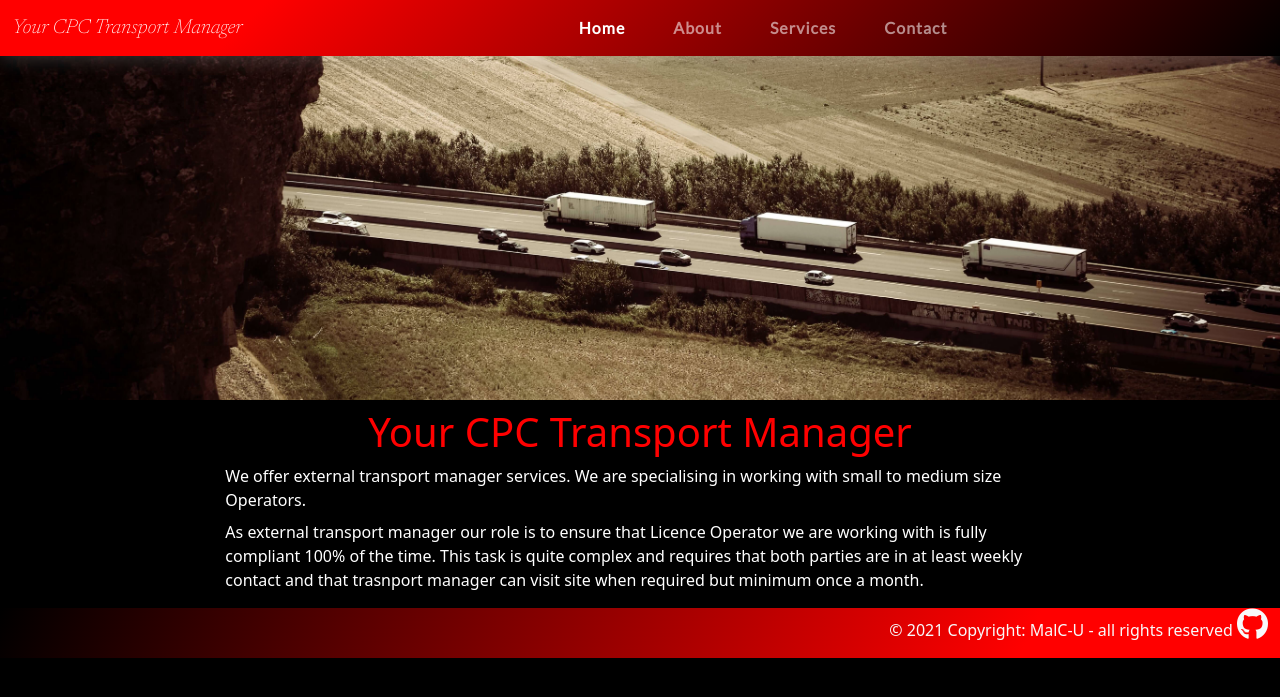
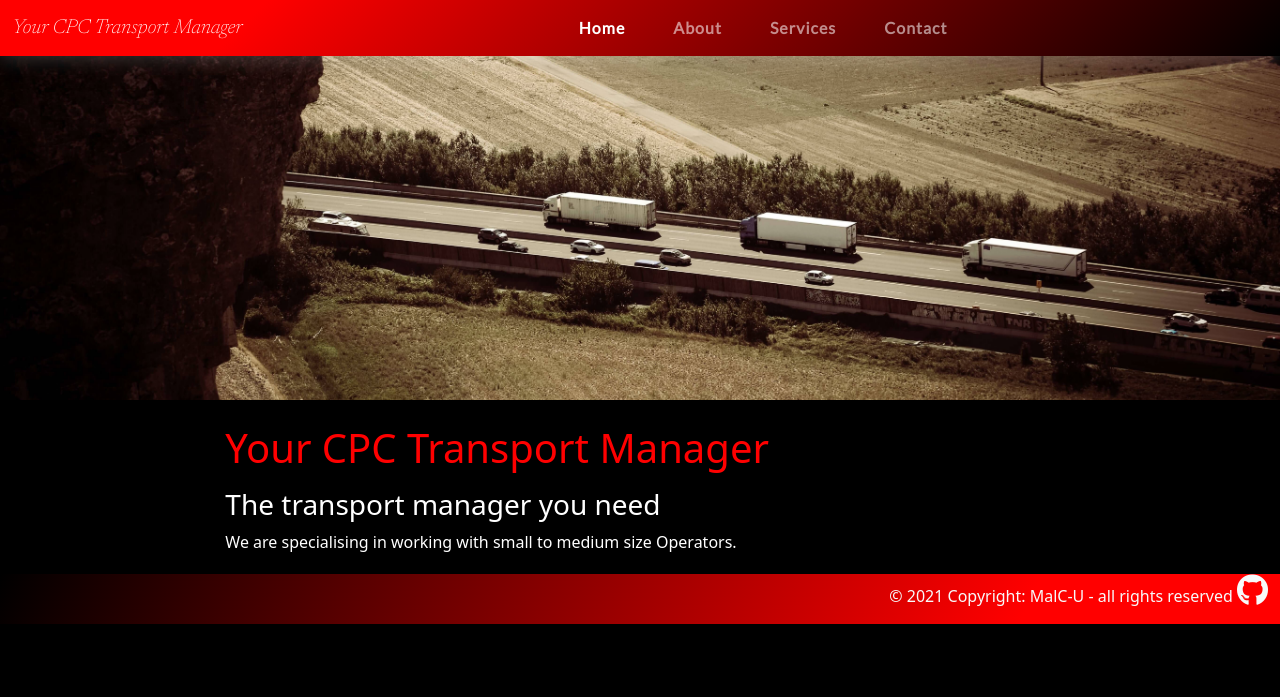
Before and after one commit to malc-u/Your-CPC-TransportManager, a Flask app: page / in a window 1280 px wide. Shown: the top 697 px of the page. Run offline with Flask 2, Linux system fonts and the light colour scheme; some libraries are stand-ins or nearby versions.

Commit message:
Amended p to h3 on main page

```diff
--- a/templates/pages/index.html
+++ b/templates/pages/index.html
@@ -3,17 +3,12 @@
 {% block content %}
     <div class="col-sm-12" id="truck">
     </div>
-    <div class="col-sm-8 offset-sm-2 py-2">
-        <h1 class="text-center">Your CPC Transport Manager </h1>
-        <p class="mb-2">We offer external transport manager services.
-            We are specialising in working with small to medium size Operators.</p>
-        <p class="mb-2">
-            As external transport manager our role is to ensure that Licence Operator
-            we are working with is fully compliant 100% of the time.
-            This task is quite complex and requires that both parties are in at least
-            weekly contact and that trasnport manager can visit site when required but
-            minimum once a month.
+    <div class="col-sm-8 offset-sm-2 py-3 align-items-center">
+        <h1 class="py-2">Your CPC Transport Manager </h1>
+        <h3>The transport manager you need</h3>
 
-        </p>
+        <p class="mb-1">We are specialising in working
+            with small to medium size Operators.</p>
+
     </div>
 {% endblock %}
```
